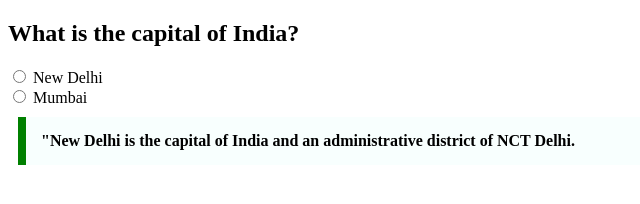
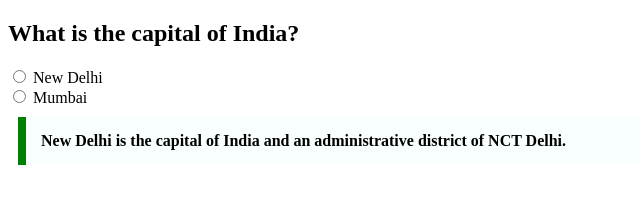
Before and after one commit to acciojob/trivia-prmd04, a website: page main.html in a window 1280 px wide. Shown: the full height of the page, 0-640 px from the left. Drawn offline with Linux system fonts and the light colour scheme.

Commit message:
created a submission

```diff
--- a/main.html
+++ b/main.html
@@ -14,9 +14,9 @@
 	<br>
 	<input type="radio">
 	<label>Mumbai</label>
-	 <blockquote style="max-width: 600px; margin: 10px; padding: 15px; border-left: 8px solid green; background-color: #f8fffe; font-weight: bold;">
-        "New Delhi is the capital of India and an administrative district of NCT Delhi.
-    </blockquote>
+	 <blockquote cite="https://en.wikipedia.org/wiki/New_Delhi" style="max-width: 600px; margin: 10px; padding: 15px; border-left: 8px solid green; background-color: #f8fffe; font-weight: bold;">
+    New Delhi is the capital of India and an administrative district of NCT Delhi.
+	</blockquote>
     <script type="text/javascript" src="./script.js">
 </script>
 
```
